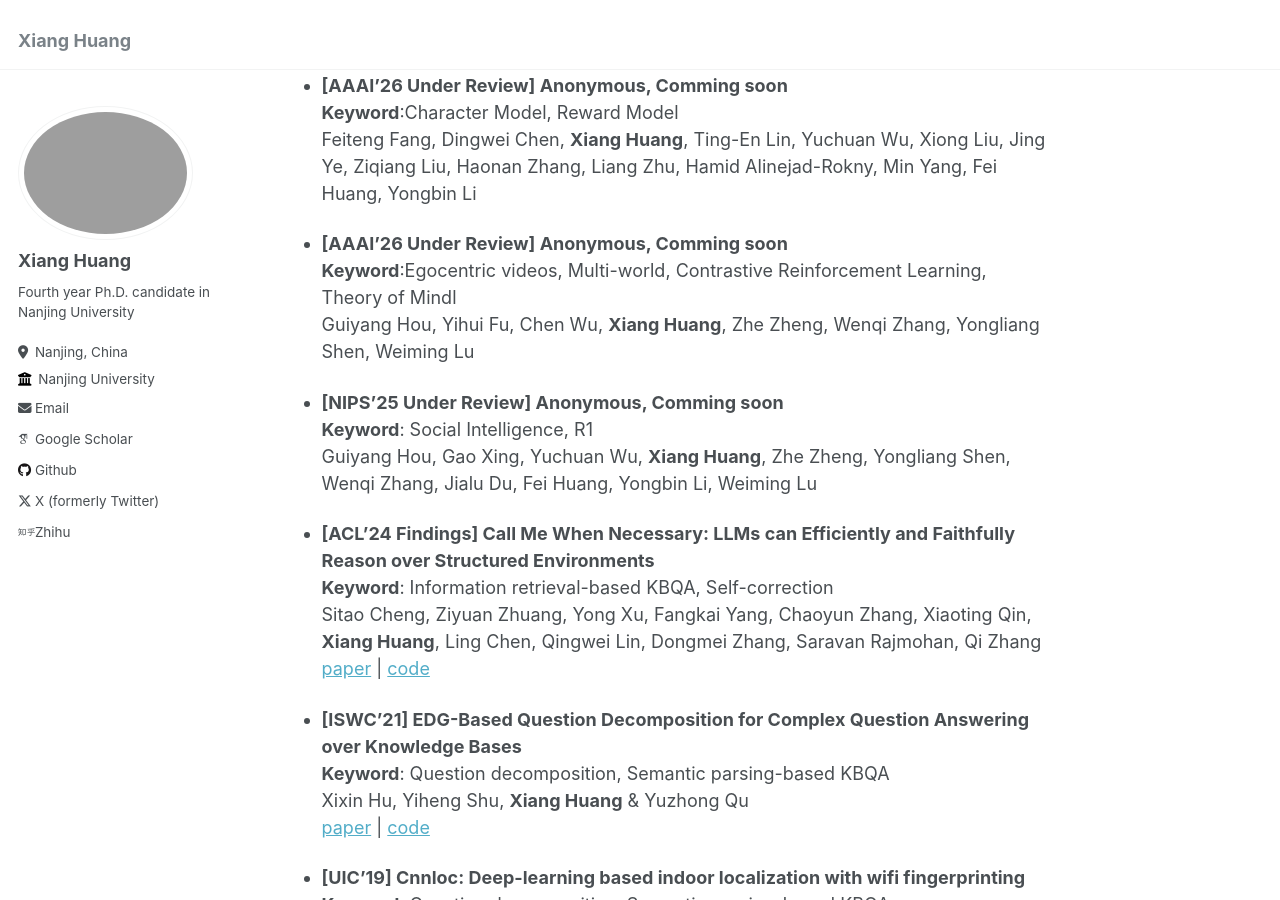
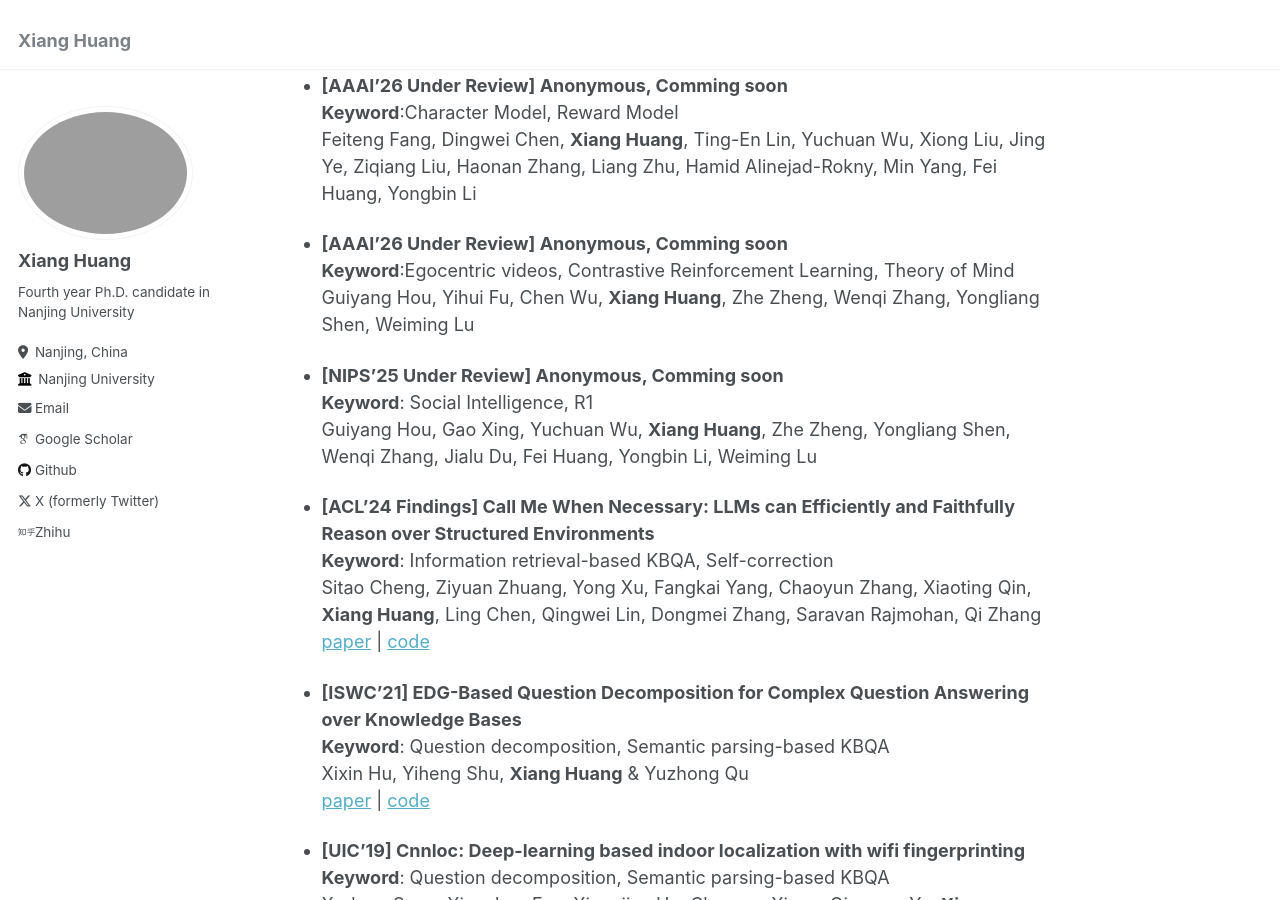
Before and after one commit to cdhx/cdhx.github.io, a Jekyll site: the page built from _pages/about.md, in a window 1280 px wide and 900 px high, scrolled down 1565 px. Built offline with Jekyll 4.4.1, drawn with Linux system fonts in a browser that asks for light colours; some web fonts are replaced.

Commit message:
Update about.md

```diff
--- a/_pages/about.md
+++ b/_pages/about.md
@@ -55,7 +55,7 @@ Publication
 Feiteng Fang, Dingwei Chen, **Xiang Huang**, Ting-En Lin, Yuchuan Wu, Xiong Liu, Jing Ye, Ziqiang Liu, Haonan Zhang, Liang Zhu, Hamid Alinejad-Rokny, Min Yang, Fei Huang, Yongbin Li <br/>
 
 - **[AAAI'26 Under Review] Anonymous, Comming soon** <br/>
-**Keyword**:Egocentric videos, Multi-world, Contrastive Reinforcement Learning, Theory of Mindl<br/>
+**Keyword**:Egocentric videos, Contrastive Reinforcement Learning, Theory of Mind<br/>
 Guiyang Hou, Yihui Fu, Chen Wu, **Xiang Huang**, Zhe Zheng, Wenqi Zhang, Yongliang Shen, Weiming Lu <br/>
 
 - **[NIPS'25 Under Review] Anonymous, Comming soon** <br/>
```
